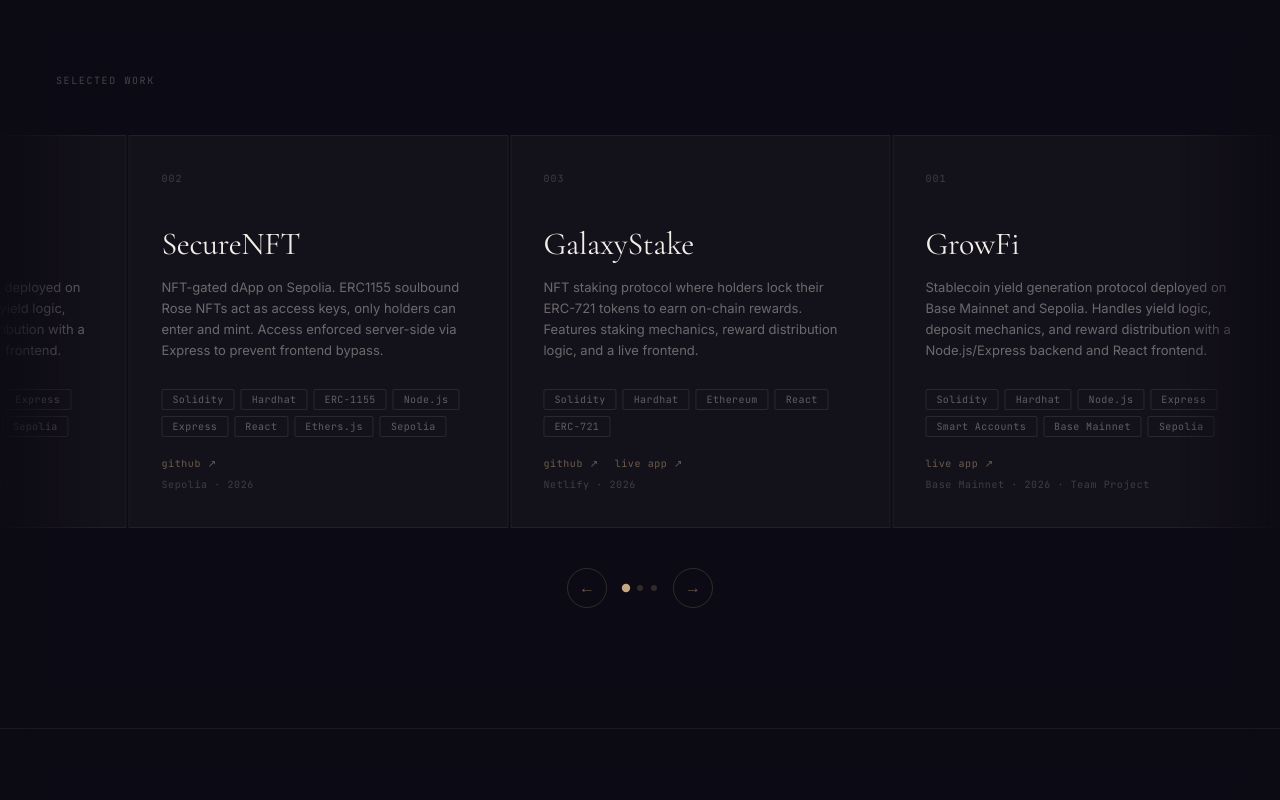
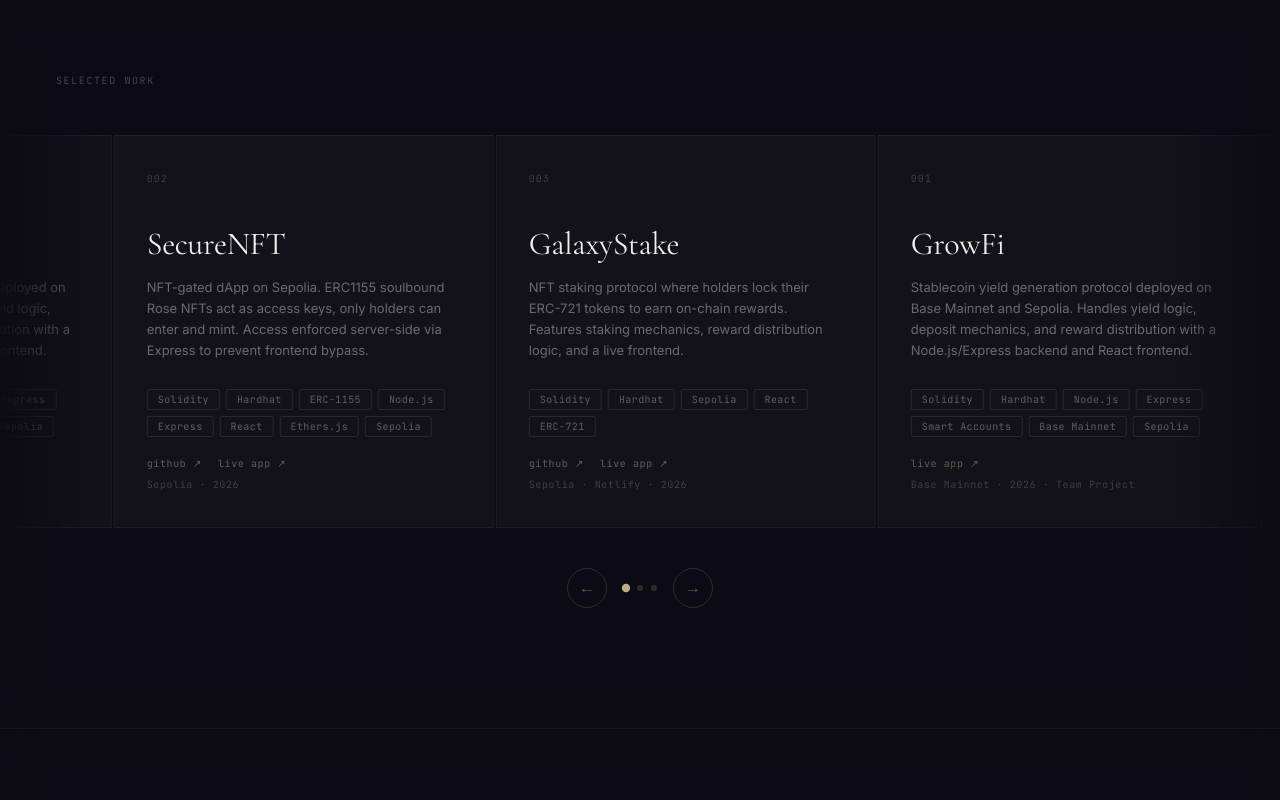
Before and after one commit to HopeMabuza/Portfolio, a React (Vite) app: page / in a window 1280 px wide. Shown: the part 1240-2040 px from the top of the page. Built offline with nearby package versions, Linux system fonts and the light colour scheme.

Commit message:
made new changes

```diff
--- a/src/App.jsx
+++ b/src/App.jsx
@@ -4,7 +4,9 @@ import Hero from './components/Hero';
 import Manifesto from './components/Manifesto';
 import Projects from './components/Projects';
 import Stack from './components/Stack';
+import Activities from './components/Activities';
 import Journal from './components/Journal';
+import Contact from './components/Contact';
 import Footer from './components/Footer';
 import AiChat from './components/AiChat';
 
@@ -17,7 +19,9 @@ export default function App() {
       <Manifesto />
       <Projects />
       <Stack />
+      <Activities />
       <Journal />
+      <Contact />
       <Footer />
       <AiChat />
     </>
--- /dev/null
+++ b/src/components/Activities.jsx
@@ -0,0 +1,131 @@
+import { useState, useRef, useEffect } from 'react';
+
+const activities = [
+  {
+    num: '001',
+    type: 'Role',
+    title: 'Blockchain Developer',
+    org: 'Africa\'s Blockchain Club',
+    period: 'Jan 2026 — Present',
+    desc: 'Writing and deploying smart contracts across DeFi, NFT, and token protocols. Full-cycle development from design to live mainnet deployment, with code review and Agile team practices.',
+  },
+  {
+    num: '002',
+    type: 'Hackathon',
+    title: 'Stru',
+    org: 'Dev3Pack Hackathon',
+    period: 'May 2026',
+    desc: 'Solana accountability protocol where friends stake SOL, commit to goals, submit proof, and AI verifies outcomes. Anchor/Rust on-chain program with Phantom wallet integration.',
+  },
+  {
+    num: '003',
+    type: 'Hackathon',
+    title: 'Ubuntu Health Vault',
+    org: 'W3Node Hackathon',
+    period: 'Jan 2026',
+    desc: 'Patient-owned medical records platform. ERC-4337 smart account login, SMS/USSD flows for feature phone users, and encrypted IPFS storage.',
+  },
+  {
+    num: '004',
+    type: 'Volunteer',
+    title: 'Blockchain Training Facilitator',
+    org: 'University of Johannesburg',
+    period: '2026',
+    desc: 'Facilitated Solidity and smart contract sessions for the SA-Swiss Bilateral Research Chair in Blockchain Technology. Covered Ethereum, decentralised applications, and real-world use cases.',
+  },
+  {
+    num: '005',
+    type: 'Volunteer',
+    title: 'Work Readiness Facilitator',
+    org: 'WeThinkCode_',
+    period: 'Sep 2025 — May 2026',
+    desc: 'Coached fellow students on interview prep, mock interviews, and workplace soft skills including communication, professionalism, and team collaboration.',
+  },
+];
+
+const loopedActivities = [...activities, ...activities];
+
+export default function Activities() {
+  const [current, setCurrent] = useState(0);
+  const [isManual, setIsManual] = useState(false);
+  const trackRef = useRef(null);
+  const timerRef = useRef(null);
+  const touchStartX = useRef(null);
+  const TOTAL = activities.length;
+
+  function cardWidth() {
+    const card = trackRef.current?.querySelector('.activity-card');
+    return card ? card.offsetWidth + 2 : 382;
+  }
+
+  function goTo(index) {
+    const next = ((index % TOTAL) + TOTAL) % TOTAL;
+    setCurrent(next);
+    setIsManual(true);
+    if (trackRef.current) {
+      trackRef.current.style.transform = `translateX(-${next * cardWidth()}px)`;
+    }
+    clearTimeout(timerRef.current);
+    timerRef.current = setTimeout(() => {
+      setIsManual(false);
+      if (trackRef.current) trackRef.current.style.transform = '';
+    }, 5000);
+  }
+
+  function handleTouchStart(e) {
+    touchStartX.current = e.touches[0].clientX;
+  }
+
+  function handleTouchEnd(e) {
+    if (touchStartX.current === null) return;
+    const diff = touchStartX.current - e.changedTouches[0].clientX;
+    if (Math.abs(diff) > 40) goTo(diff > 0 ? current + 1 : current - 1);
+    touchStartX.current = null;
+  }
+
+  useEffect(() => () => clearTimeout(timerRef.current), []);
+
+  return (
+    <section className="activities-section" id="activities">
+      <div className="section-label">Activities</div>
+      <div className="carousel-wrapper">
+        <div className="carousel-fade-left" />
+        <div className="carousel-fade-right" />
+        <div
+          className="carousel-track-outer"
+          onTouchStart={handleTouchStart}
+          onTouchEnd={handleTouchEnd}
+        >
+          <div
+            ref={trackRef}
+            className={`carousel-track${isManual ? ' manual' : ''}`}
+          >
+            {loopedActivities.map((a, i) => (
+              <div className="activity-card" key={i}>
+                <div className="pc-num">{a.num}</div>
+                <div className="activity-type">{a.type}</div>
+                <div className="pc-title">{a.title}</div>
+                <div className="activity-org">{a.org}</div>
+                <div className="pc-desc">{a.desc}</div>
+                <div className="pc-meta">{a.period}</div>
+              </div>
+            ))}
+          </div>
+        </div>
+      </div>
+      <div className="carousel-controls">
+        <button className="carousel-arrow" onClick={() => goTo(current - 1)}>←</button>
+        <div className="carousel-dots">
+          {activities.map((_, i) => (
+            <button
+              key={i}
+              className={`carousel-dot${i === current ? ' active' : ''}`}
+              onClick={() => goTo(i)}
+            />
+          ))}
+        </div>
+        <button className="carousel-arrow" onClick={() => goTo(current + 1)}>→</button>
+      </div>
+    </section>
+  );
+}
--- /dev/null
+++ b/src/components/Contact.jsx
@@ -0,0 +1,31 @@
+export default function Contact() {
+  return (
+    <section className="contact" id="contact">
+      <div className="contact-eyebrow">Get in Touch</div>
+      <h2 className="contact-heading">
+        Building something <em>on-chain?</em>
+      </h2>
+      <div className="contact-links">
+        <a href="mailto:hopemabuzadev@gmail.com" className="contact-email">
+          hopemabuzadev@gmail.com
+        </a>
+        <a
+          href="https://github.com/HopeMabuza"
+          target="_blank"
+          rel="noopener"
+          className="contact-btn"
+        >
+          github <span className="contact-arrow">↗</span>
+        </a>
+        <a
+          href="https://linkedin.com/in/hope-mabuza"
+          target="_blank"
+          rel="noopener"
+          className="contact-btn"
+        >
+          linkedin <span className="contact-arrow">↗</span>
+        </a>
+      </div>
+    </section>
+  );
+}
--- a/src/components/Nav.jsx
+++ b/src/components/Nav.jsx
@@ -3,6 +3,7 @@ import { useState, useEffect } from 'react';
 const links = [
   { label: 'work', href: '#projects' },
   { label: 'stack', href: '#stack' },
+  { label: 'activities', href: '#activities' },
   { label: 'journal', href: '#journal' },
   { label: 'github', href: 'https://github.com/HopeMabuza', external: true },
   { label: 'contact', href: 'mailto:hopemabuzadev@gmail.com', external: true },
--- a/src/components/Projects.jsx
+++ b/src/components/Projects.jsx
@@ -14,19 +14,19 @@ const projects = [
     title: 'SecureNFT',
     desc: 'NFT-gated dApp on Sepolia. ERC1155 soulbound Rose NFTs act as access keys, only holders can enter and mint. Access enforced server-side via Express to prevent frontend bypass.',
     stack: ['Solidity', 'Hardhat', 'ERC-1155', 'Node.js', 'Express', 'React', 'Ethers.js', 'Sepolia'],
-    links: [{ label: 'github ↗', href: 'https://github.com/HopeMabuza/SecureNFT' }],
+    links: [{ label: 'github ↗', href: 'https://github.com/HopeMabuza/SecureNFT' }, { label: 'live app ↗', href: 'https://galaxynft.netlify.app' }],
     meta: 'Sepolia · 2026',
   },
   {
     num: '003',
     title: 'GalaxyStake',
     desc: 'NFT staking protocol where holders lock their ERC-721 tokens to earn on-chain rewards. Features staking mechanics, reward distribution logic, and a live frontend.',
-    stack: ['Solidity', 'Hardhat', 'Ethereum', 'React', 'ERC-721'],
+    stack: ['Solidity', 'Hardhat', 'Sepolia', 'React', 'ERC-721'],
     links: [
       { label: 'github ↗', href: 'https://github.com/HopeMabuza/NFT_Staking' },
       { label: 'live app ↗', href: 'https://galaxystake.netlify.app' },
     ],
-    meta: 'Netlify · 2026',
+    meta: 'Sepolia · Netlify · 2026',
   },
 ];
 
@@ -88,8 +88,15 @@ export default function Projects() {
             ref={trackRef}
             className={`carousel-track${isManual ? ' manual' : ''}`}
           >
-            {loopedProjects.map((p, i) => (
-              <div className="project-card" key={i}>
+            {loopedProjects.map((p, i) => {
+              const primaryHref = (p.links.find(l => l.label.startsWith('live')) || p.links[0]).href;
+              return (
+                <div
+                  className="project-card"
+                  key={i}
+                  style={{ cursor: 'pointer' }}
+                  onClick={() => window.open(primaryHref, '_blank', 'noopener,noreferrer')}
+                >
                   <div className="pc-num">{p.num}</div>
                   <div className="pc-title">{p.title}</div>
                   <div className="pc-desc">{p.desc}</div>
@@ -98,12 +105,13 @@ export default function Projects() {
                   </div>
                   <div className="pc-links">
                     {p.links.map((l) => (
-                    <a key={l.label} href={l.href} className="pc-link" target="_blank" rel="noopener">{l.label}</a>
+                      <a key={l.label} href={l.href} className="pc-link" target="_blank" rel="noopener" onClick={e => e.stopPropagation()}>{l.label}</a>
                     ))}
                   </div>
                   <div className="pc-meta">{p.meta}</div>
                 </div>
-            ))}
+              );
+            })}
           </div>
         </div>
       </div>
--- a/src/components/Stack.jsx
+++ b/src/components/Stack.jsx
@@ -1,15 +1,15 @@
 const groups = [
   {
     label: 'Blockchain',
-    items: ['Solidity', 'Ethers.js', 'Chainlink VRF', 'ERC-20', 'ERC-721', 'ERC-1155', 'Smart Accounts', 'DeFi Protocols', 'Smart Contract Security'],
+    items: ['Solidity', 'Ethers.js', 'Chainlink VRF', 'ERC-20', 'ERC-721', 'ERC-1155', 'Smart Accounts', 'DeFi Protocols', 'Smart Contract Security', 'WalletConnect', 'IPFS', 'Upgradeable Contracts'],
   },
   {
     label: 'Frameworks',
-    items: ['Hardhat', 'React', 'Express.js', 'Node.js', 'NestJS'],
+    items: ['Hardhat', 'React', 'Express.js', 'Node.js', 'NestJS', 'TypeScript'],
   },
   {
     label: 'Web',
-    items: ['JavaScript', 'HTML / CSS', 'Web3 Wallet Integration', 'REST APIs', 'ABI Integration', 'SQL'],
+    items: ['JavaScript', 'HTML / CSS', 'Web3 Wallet Integration', 'REST APIs', 'ABI Integration', 'SQL', 'MongoDB', 'Supabase', 'SaaS'],
   },
   {
     label: 'Chains',
@@ -18,6 +18,10 @@ const groups = [
   {
     label: 'Tools',
     items: ['Git / GitHub', 'VS Code', 'CLI', 'GitLab'],
+  },
+  {
+    label: 'AI Tools',
+    items: ['Google Gemini API'],
   },
 ];
 
```
Also changed, not shown: src/style.css (+71 -0 lines). Lines whose indentation alone changed are shown as unchanged.
